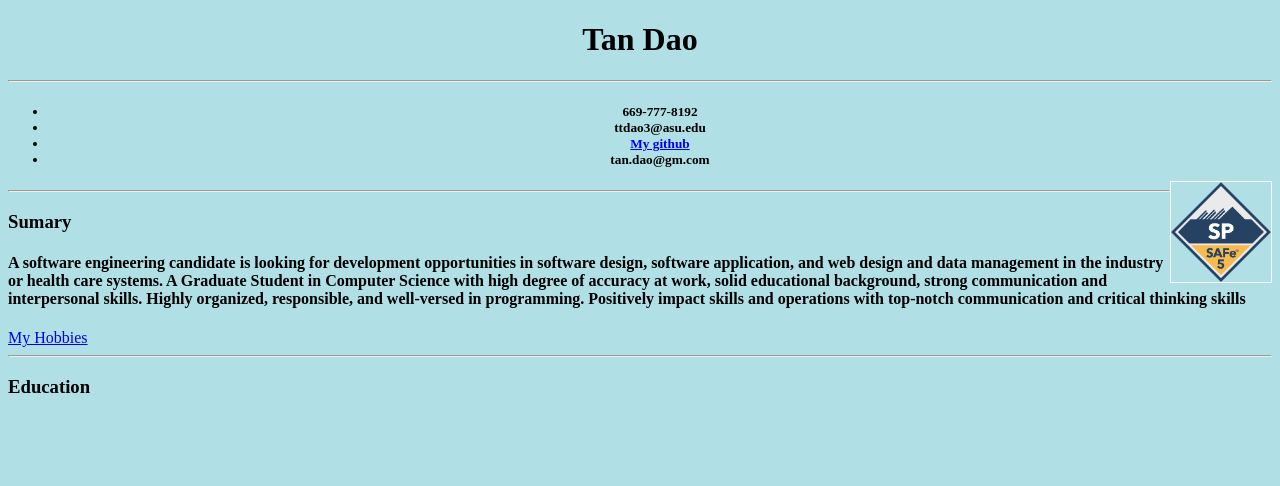
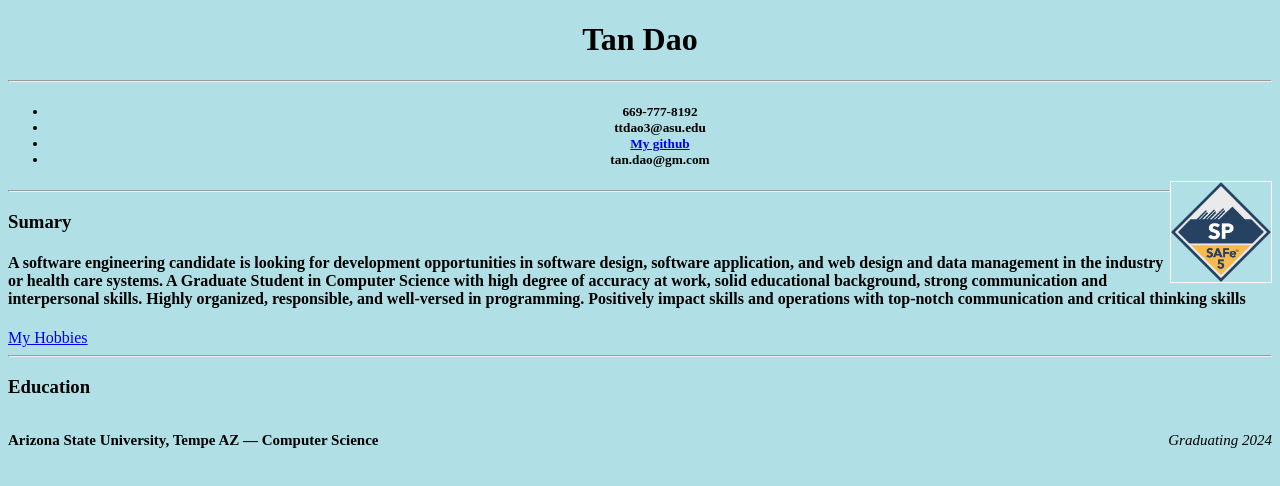
Before and after one commit to TanThienDao/PersonalWeb, a plain HTML site: page index.html in a window 1280 px wide. Drawn offline with Linux system fonts and the light colour scheme.

Commit message:
set up dean list folders and fix css

```diff
--- a/index.html
+++ b/index.html
@@ -44,8 +44,11 @@
       </div>
       <hr>
       <div class="">
-        <h3>Education</h3><br>
-
+        <h3>Education</h3>
+        <div id="MasterEducation" >
+          <p class = "alignleft"><b>Arizona State University, Tempe AZ — Computer Science</b></h4>
+          <p class="alignright"><em>Graduating 2024</em></h4>
+        </div>
       </div>
   </body>
 </html>
--- a/style.css
+++ b/style.css
@@ -5,7 +5,9 @@ h1 {
   color: Black;
 }
 p {
-  color: red;
+  color: Black;
+  font-size: 15px;
+  font-weight: 200px;
 }
 
 section img {
@@ -30,3 +32,9 @@ section img {
 .clear{
 	clear: both;
 }
+.alignleft {
+	float: left;
+}
+.alignright {
+	float: right;
+}
```
Also changed, not shown: 4 other files.
